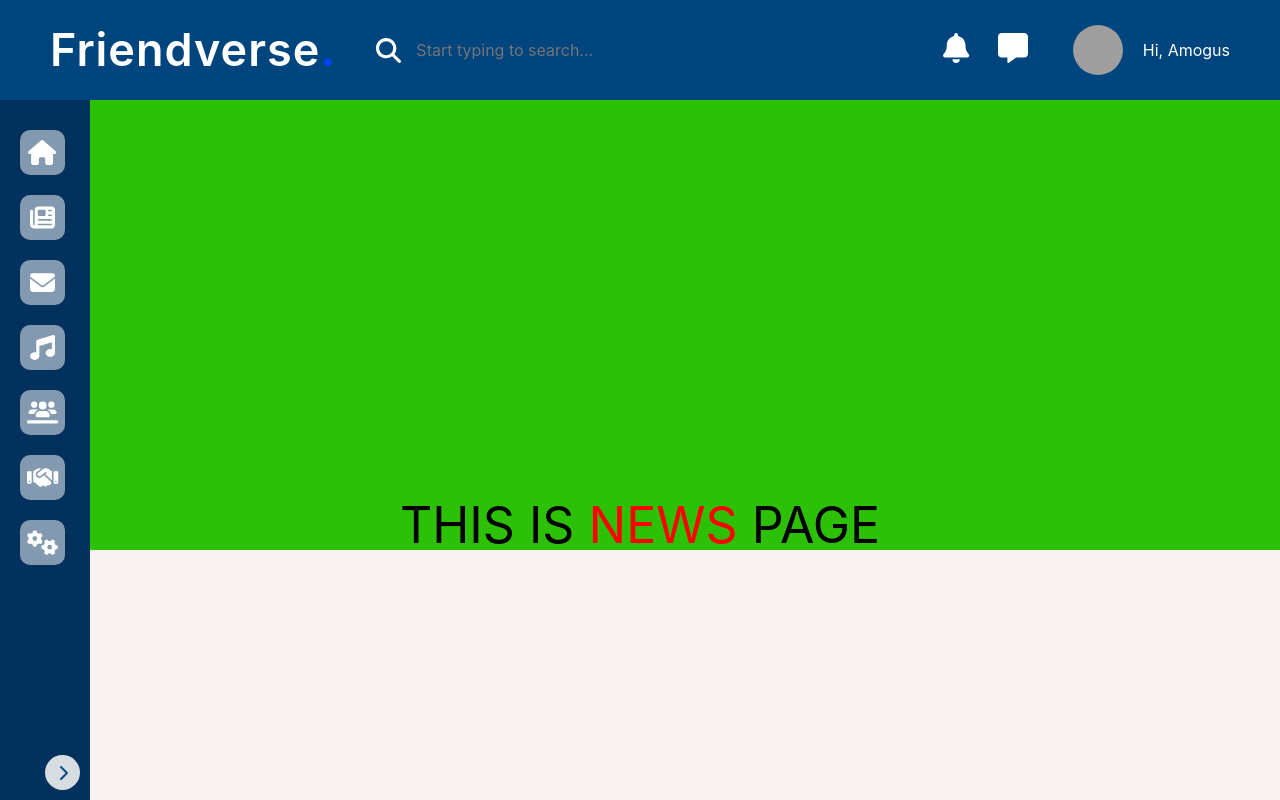
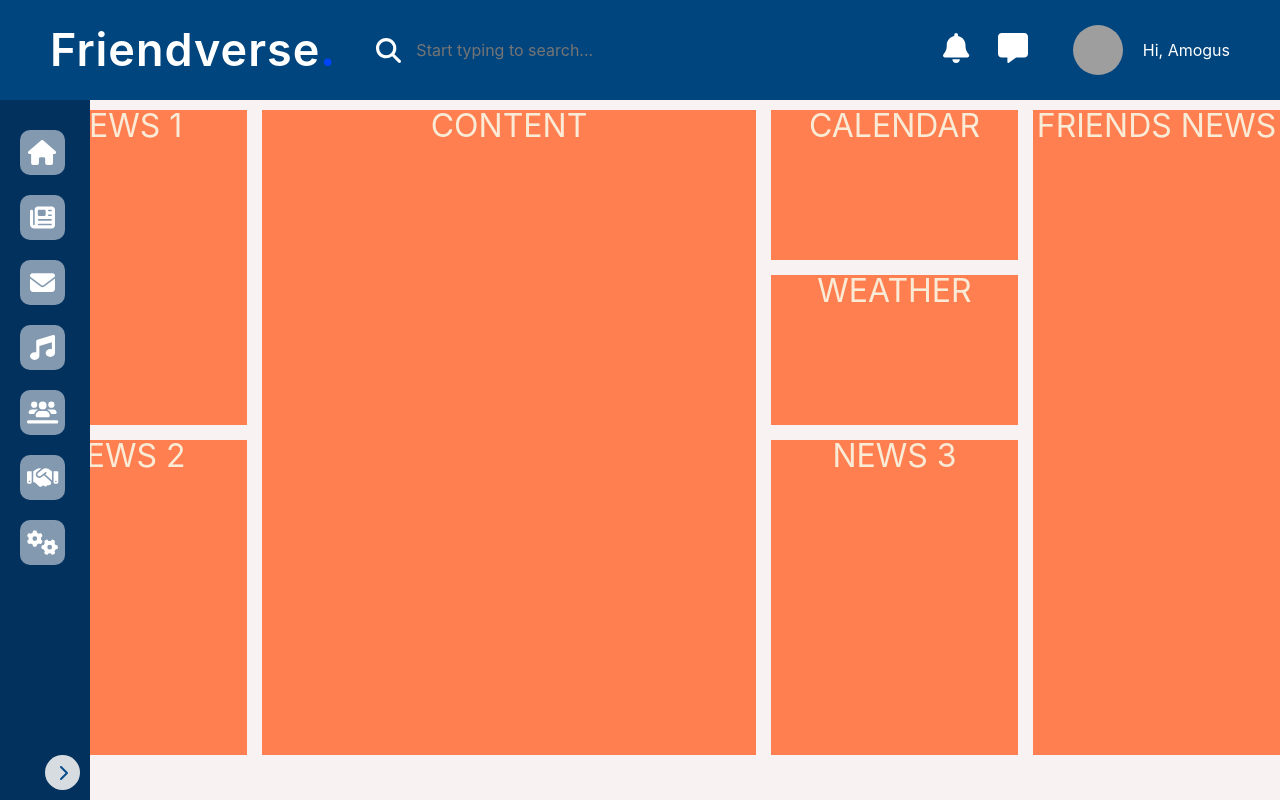
Before and after one commit to BogdanSavvy/REACT-social-network, a React (Create React App) app: page /news in a window 1280 px wide. Built offline with nearby package versions, Linux system fonts and the light colour scheme; grey boxes are pictures that could not be loaded.

Commit message:
Added structure to News page

```diff
--- a/src/components/NavBar/NavBar.jsx
+++ b/src/components/NavBar/NavBar.jsx
@@ -1,4 +1,5 @@
 import style from "./NavBar.module.scss";
+
 import { NavLink } from "react-router-dom";
 import { FontAwesomeIcon } from '@fortawesome/react-fontawesome'
 import { faHouse } from '@fortawesome/free-solid-svg-icons'
--- a/src/components/News/News.jsx
+++ b/src/components/News/News.jsx
@@ -2,11 +2,17 @@ import style from './News.module.scss';
 
 const News = (props) => {
    return(
-      <section className={`${style.page}`}>
+      <div className={`${style.page}`}>
          <div className={`${style.page__container}`}>
-            THIS IS <span>NEWS</span> PAGE
+            <div className={`${style.page__news1}`}>news 1</div>
+            <div className={`${style.page__news2}`}>news 2</div>
+            <div className={`${style.page__content}`}>content</div>
+            <div className={`${style.page__calendar}`}>calendar</div>
+            <div className={`${style.page__weather}`}>weather</div>
+            <div className={`${style.page__news3}`}>news 3</div>
+            <div className={`${style.page__friendsNews}`}> friends news</div>
          </div>
-      </section>
+      </div>
    )
 }
 
--- a/src/components/News/News.module.scss
+++ b/src/components/News/News.module.scss
@@ -1,8 +1,51 @@
 .page{
    width: 100%;
-   background-color: rgb(44, 192, 7);
-   font-size: 50px;
-   text-align: center;
-   padding-top: 500px;
-   span{color: red;}
+   padding-top: 110px;
+
+   &__container{
+      display: grid;
+      grid-template-columns: 1fr 2fr repeat(2, 1fr);
+      grid-template-rows: repeat(4, 1fr);
+      grid-column-gap: 15px;
+      grid-row-gap: 15px;
+      font-size: 32px;
+      text-align: center;
+      color: antiquewhite;
+      text-transform: uppercase;
+   }
+   &__news1{
+      grid-area: 1 / 1 / 3 / 2;
+      background-color: coral;
+      min-height: 150px;
+   }
+   &__news2{
+      grid-area: 3 / 1 / 5 / 2;
+      background-color: coral;
+      min-height: 150px;
+   }
+   &__content{
+      grid-area: 1 / 2 / 5 / 3;
+      background-color: coral;
+      min-height: 150px;
+   }
+   &__calendar{
+      grid-area: 1 / 3 / 2 / 4;
+      background-color: coral;
+      min-height: 150px;
+   }
+   &__weather{
+      grid-area: 2 / 3 / 3 / 4;
+      background-color: coral;
+      min-height: 150px;
+   }
+   &__news3{
+      grid-area: 3 / 3 / 5 / 4;
+      background-color: coral;
+      min-height: 150px;
+   }
+   &__friendsNews{
+      grid-area: 1 / 4 / 5 / 5;
+      background-color: coral;
+      min-height: 150px;
+   }
 }
```
